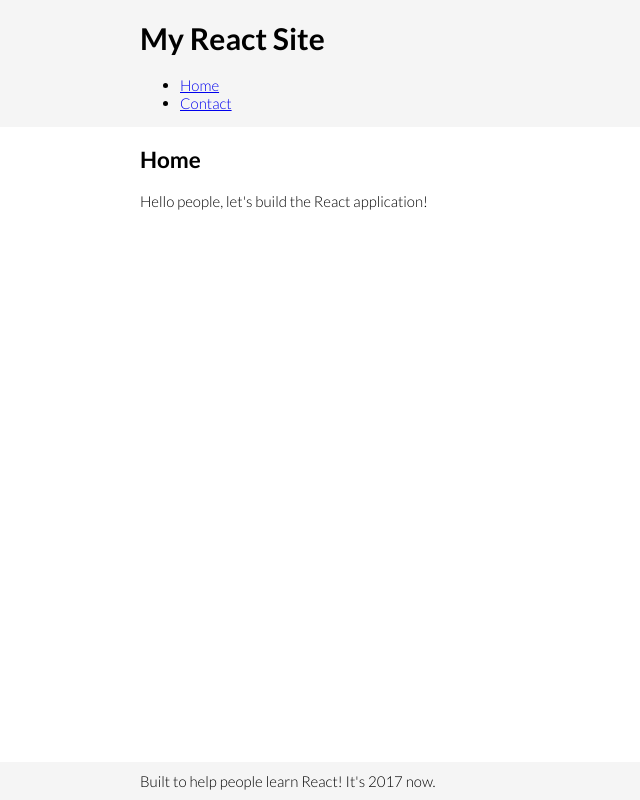
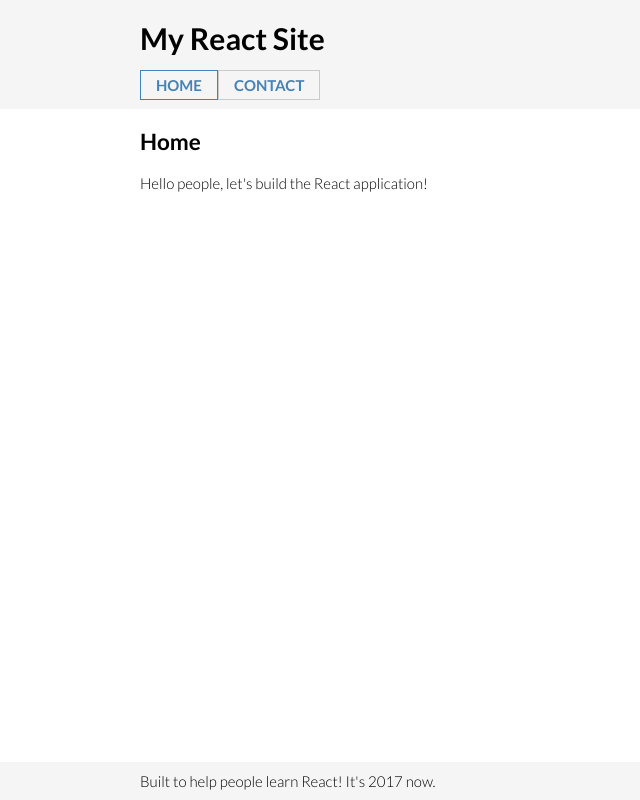
Before and after one commit to dev-geddy/create-your-react-app, a React (Create React App) app: page / in a window 1280 px wide. Shown: the whole page, without its empty margins (0-640 px from the left). Built offline with nearby package versions, Linux system fonts and the light colour scheme.

Commit message:
Add active menu indication based on the current page.

```diff
--- a/src/layout/Header.css
+++ b/src/layout/Header.css
@@ -2,3 +2,26 @@
   background-color: #f5f5f5;
   flex: 0 0;
 }
+
+.App-header-menu > ul {
+  padding: 0;
+  display: flex;
+  flex-direction: row;
+  list-style: none;
+}
+
+.App-header-menu > ul > li {
+  padding: 0;
+}
+
+.menu-item {
+  padding: 5px 15px;
+  text-decoration: none;
+  color: steelblue;
+  font-weight: 600;
+  text-transform: uppercase;
+  border: 1px solid #cacaca;
+}
+.menu-item.menu-item__current {
+  border: 1px solid steelblue;
+}
--- a/src/layout/Header.js
+++ b/src/layout/Header.js
@@ -1,6 +1,6 @@
 import React, {Component} from 'react';
 import './Header.css';
-import { Link } from 'react-router-dom';
+import { NavLink } from 'react-router-dom';
 
 class Header extends Component {
   render() {
@@ -10,10 +10,10 @@ class Header extends Component {
           <h1>
             My React Site
           </h1>
-          <nav>
+          <nav className="App-header-menu">
             <ul>
-              <li><Link to="/">Home</Link></li>
-              <li><Link to="/contact">Contact</Link></li>
+              <li><NavLink exact to="/" className="menu-item" activeClassName="menu-item__current">Home</NavLink></li>
+              <li><NavLink to="/contact" className="menu-item" activeClassName="menu-item__current">Contact</NavLink></li>
             </ul>
           </nav>
         </div>
```
